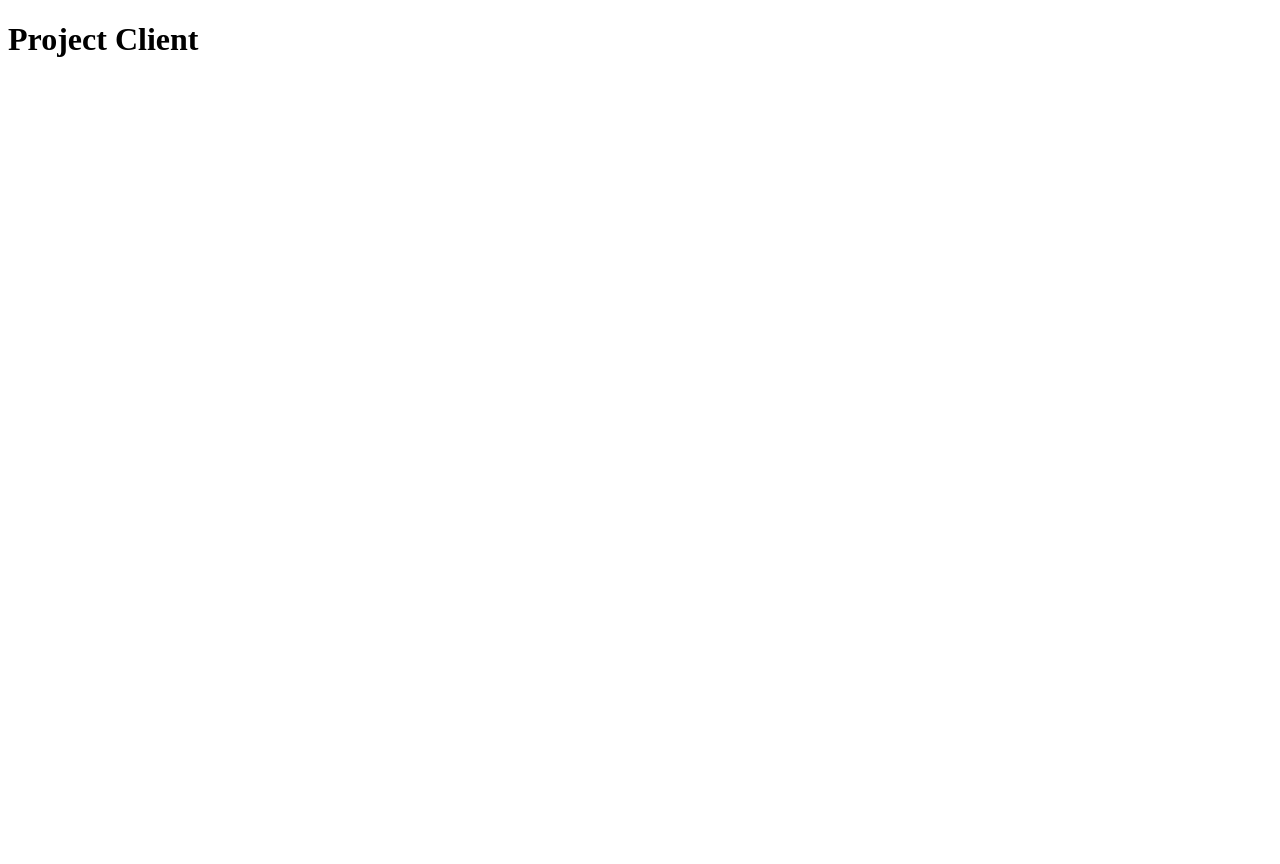
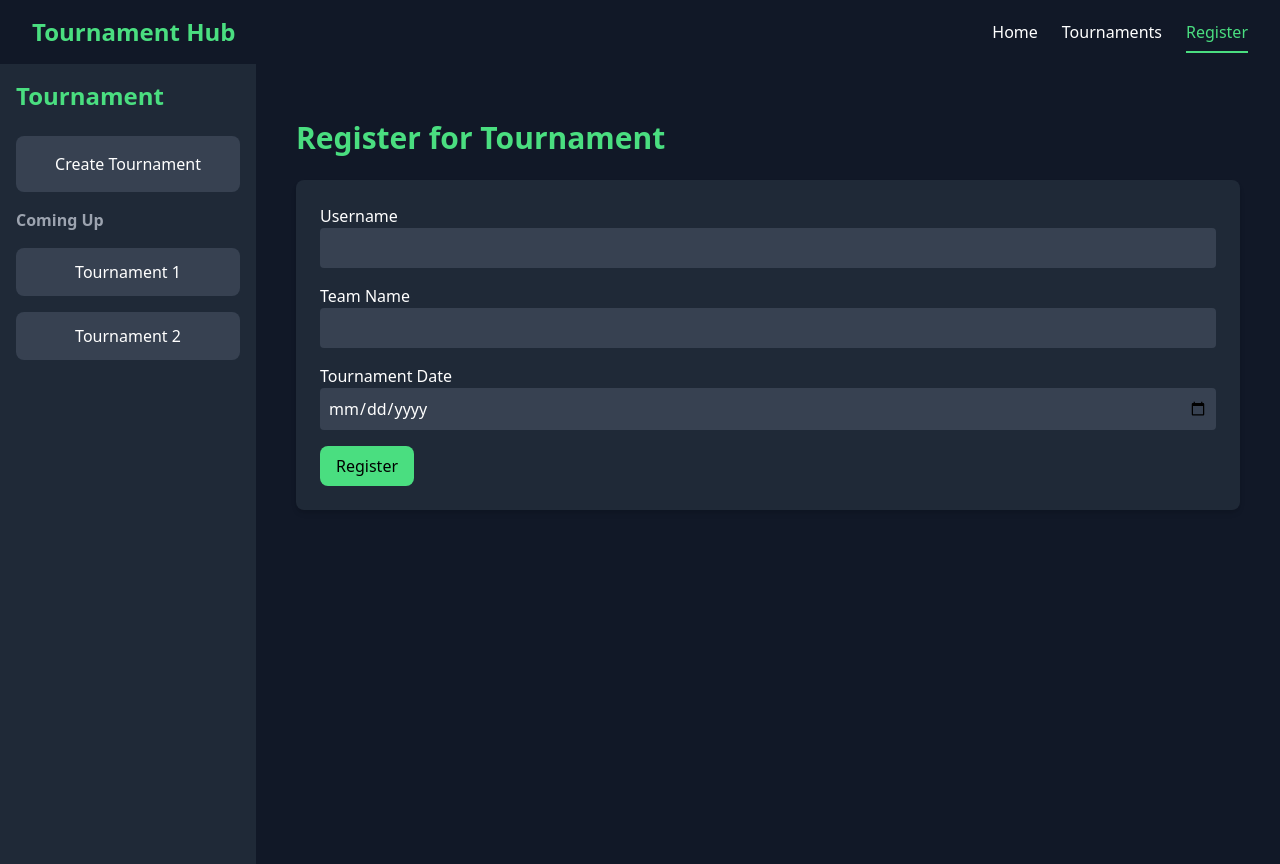
Before and after one commit to breannahumphres/phase-4-project, a React app in the folder client/: page /register in a window 1280 px wide. Before the commit the page ends 800 px from the top, so only its background shows below. Built offline with nearby package versions, Linux system fonts and the light colour scheme.

Commit message:
added components

```diff
--- /dev/null
+++ b/client/postcss.config.js
@@ -0,0 +1,6 @@
+module.exports = {
+    plugins: {
+      tailwindcss: {},
+      autoprefixer: {},
+    },
+  };
--- a/client/src/components/App.js
+++ b/client/src/components/App.js
@@ -1,8 +1,45 @@
-import React, { useEffect, useState } from "react";
-import { Switch, Route } from "react-router-dom";
+import React from 'react';
+import { BrowserRouter as Router, Route, Routes } from 'react-router-dom';
+import Home from './Home'; // Importing the Home component
+import TournamentDetails from './TournamentDetails'; // Placeholder for tournament details component
+import RegistrationForm from './RegistrationForm'; // Importing the registration form component
+import Navbar from './Navbar'; // Importing the Navbar component
 
-function App() {
-  return <h1>Project Client</h1>;
-}
+const App = () => {
+  return (
+    <Router>
+      <Navbar />  {/* Added the Navbar with Tabs */}
+      <div className="flex min-h-screen bg-gray-900 text-white">
+        {/* Sidebar */}
+        <aside className="w-64 bg-gray-800 p-4 overflow-y-auto">
+          <h2 className="text-2xl font-bold mb-6 text-green-400">Tournament</h2>
+          <div className="space-y-4">
+            <button className="bg-gray-700 p-4 w-full rounded-lg hover:bg-green-400 hover:text-black">
+              Create Tournament
+            </button>
+            <div className="space-y-4">
+              <h3 className="font-bold text-gray-400">Coming Up</h3>
+              <button className="bg-gray-700 p-3 w-full rounded-lg hover:bg-green-400 hover:text-black">
+                Tournament 1
+              </button>
+              <button className="bg-gray-700 p-3 w-full rounded-lg hover:bg-green-400 hover:text-black">
+                Tournament 2
+              </button>
+            </div>
+          </div>
+        </aside>
+
+        {/* Main Content */}
+        <main className="flex-1 p-6">
+          <Routes>
+            <Route path="/" element={<Home />} />
+            <Route path="/tournaments" element={<TournamentDetails />} />
+            <Route path="/register" element={<RegistrationForm />} />
+          </Routes>
+        </main>
+      </div>
+    </Router>
+  );
+};
 
 export default App;
--- /dev/null
+++ b/client/src/components/Home.jsx
@@ -0,0 +1,78 @@
+import React, { useEffect, useState } from 'react';
+
+const Home = () => {
+  const [tournaments, setTournaments] = useState([]);
+  const [loading, setLoading] = useState(true);
+
+  useEffect(() => {
+    fetch(`${process.env.REACT_APP_API_BASE_URL}/tournaments`)
+      .then(response => response.json())
+      .then(data => {
+        setTournaments(data);
+        setLoading(false);
+      })
+      .catch(error => {
+        console.error('Error fetching tournaments:', error);
+        setLoading(false);
+      });
+  }, []);
+
+  const handleDelete = (id) => {
+    if (window.confirm('Are you sure you want to delete this tournament?')) {
+      fetch(`${process.env.REACT_APP_API_BASE_URL}/tournaments/${id}`, {
+        method: 'DELETE',
+        headers: {
+          'Content-Type': 'application/json',
+        },
+      }).then(response => {
+        if (response.ok) {
+          setTournaments(tournaments.filter(tournament => tournament.id !== id));
+          alert('Tournament deleted successfully');
+        } else {
+          alert('Error deleting tournament');
+        }
+      });
+    }
+  };
+
+  if (loading) {
+    return (
+      <div className="flex justify-center items-center h-screen">
+        <h2 className="text-2xl text-green-400">Loading Tournaments...</h2>
+      </div>
+    );
+  }
+
+  return (
+    <div className="w-full p-6">
+      <h1 className="text-4xl font-bold text-green-400 mb-6">Available Tournaments</h1>
+      <div className="grid grid-cols-1 sm:grid-cols-2 md:grid-cols-3 gap-6">
+        {tournaments.map((tournament) => (
+          <div key={tournament.id} className="bg-gray-800 p-4 rounded-lg shadow-lg">
+            <img
+              src={tournament.image || '/path/to/default-image.jpg'}
+              alt={tournament.title || 'Tournament Image'}
+              className="rounded-lg mb-4 w-full h-48 object-cover"
+            />
+            <h2 className="text-2xl font-bold text-white mb-2">{tournament.title}</h2>
+            <p className="text-gray-400 mb-2">{tournament.date}</p>
+            <p className="text-gray-400 mb-4">{tournament.location}</p>
+            <div className="flex space-x-4">
+              <button className="bg-green-400 text-black px-4 py-2 rounded-lg hover:bg-green-500">
+                Join
+              </button>
+              <button
+                onClick={() => handleDelete(tournament.id)}
+                className="bg-red-400 text-white px-4 py-2 rounded-lg hover:bg-red-500"
+              >
+                Delete
+              </button>
+            </div>
+          </div>
+        ))}
+      </div>
+    </div>
+  );
+};
+
+export default Home;
--- /dev/null
+++ b/client/src/components/Navbar.jsx
@@ -0,0 +1,46 @@
+import React from 'react';
+import { NavLink } from 'react-router-dom';
+
+const Navbar = () => {
+  return (
+    <nav className="bg-gray-900 text-white py-4 px-8 flex justify-between items-center">
+      <div className="text-2xl font-bold text-green-400">
+        <NavLink to="/">Tournament Hub</NavLink>
+      </div>
+      <ul className="flex space-x-6">
+        <li>
+          <NavLink
+            to="/"
+            className={({ isActive }) =>
+              isActive ? "text-green-400 border-b-2 border-green-400 pb-2" : "hover:text-green-400"
+            }
+          >
+            Home
+          </NavLink>
+        </li>
+        <li>
+          <NavLink
+            to="/tournaments"
+            className={({ isActive }) =>
+              isActive ? "text-green-400 border-b-2 border-green-400 pb-2" : "hover:text-green-400"
+            }
+          >
+            Tournaments
+          </NavLink>
+        </li>
+        <li>
+          <NavLink
+            to="/register"
+            className={({ isActive }) =>
+              isActive ? "text-green-400 border-b-2 border-green-400 pb-2" : "hover:text-green-400"
+            }
+          >
+            Register
+          </NavLink>
+        </li>
+      </ul>
+    </nav>
+  );
+};
+
+export default Navbar;
--- /dev/null
+++ b/client/src/components/RegistrationForm.jsx
@@ -0,0 +1,76 @@
+import React from 'react';
+import { Formik, Field, Form, ErrorMessage } from 'formik';
+import * as Yup from 'yup';
+
+const RegistrationForm = () => {
+  const validationSchema = Yup.object({
+    username: Yup.string()
+      .min(4, 'Username must be at least 4 characters')
+      .required('Username is required'),
+    team_name: Yup.string().required('Team name is required'),
+    date: Yup.date().required('Tournament date is required'),
+  });
+
+  const handleSubmit = (values) => {
+    fetch(`${process.env.REACT_APP_API_BASE_URL}/registrations`, {
+      method: 'POST',
+      headers: { 'Content-Type': 'application/json' },
+      body: JSON.stringify(values),
+    }).then(response => {
+      if (response.ok) {
+        alert('Registration successful!');
+      } else {
+        alert('Registration failed. Please try again.');
+      }
+    });
+  };
+
+  return (
+    <div className="container mx-auto px-4 py-8">
+      <h1 className="text-3xl font-bold text-green-400 mb-6">Register for Tournament</h1>
+      <Formik
+        initialValues={{ username: '', team_name: '', date: '' }}
+        validationSchema={validationSchema}
+        onSubmit={handleSubmit}
+      >
+        <Form className="bg-gray-800 p-6 rounded-lg shadow-md text-white">
+          <div className="mb-4">
+            <label htmlFor="username" className="block text-white">Username</label>
+            <Field
+              name="username"
+              type="text"
+              className="bg-gray-700 text-white p-2 rounded w-full"
+            />
+            <ErrorMessage name="username" component="div" className="text-red-400" />
+          </div>
+
+          <div className="mb-4">
+            <label htmlFor="team_name" className="block text-white">Team Name</label>
+            <Field
+              name="team_name"
+              type="text"
+              className="bg-gray-700 text-white p-2 rounded w-full"
+            />
+            <ErrorMessage name="team_name" component="div" className="text-red-400" />
+          </div>
+
+          <div className="mb-4">
+            <label htmlFor="date" className="block text-white">Tournament Date</label>
+            <Field
+              name="date"
+              type="date"
+              className="bg-gray-700 text-white p-2 rounded w-full"
+            />
+            <ErrorMessage name="date" component="div" className="text-red-400" />
+          </div>
+
+          <button type="submit" className="bg-green-400 text-black px-4 py-2 rounded-lg hover:bg-green-500">
+            Register
+          </button>
+        </Form>
+      </Formik>
+    </div>
+  );
+};
+
+export default RegistrationForm;
--- /dev/null
+++ b/client/src/components/TournamentDetails.jsx
@@ -0,0 +1,33 @@
+import React, { useEffect, useState } from 'react';
+import { useParams } from 'react-router-dom';
+
+const TournamentDetails = () => {
+  const { id } = useParams();
+  const [tournament, setTournament] = useState(null);
+
+  useEffect(() => {
+    fetch(`${process.env.REACT_APP_API_BASE_URL}/tournaments/${id}`)  // Replace with Flask API endpoint
+      .then(response => response.json())
+      .then(data => setTournament(data));
+  }, [id]);
+
+  if (!tournament) return <div>Loading...</div>;
+
+  return (
+    <div className="container mx-auto px-4 py-8 text-white">
+      <h1 className="text-3xl font-bold text-green-400">{tournament.title}</h1>
+      <p>Game: {tournament.game}</p>
+      <p>Date: {tournament.date}</p>
+      <p>Location: {tournament.location}</p>
+      <p>Description: {tournament.description}</p>
+      <h3 className="text-xl mt-6">Participants</h3>
+      <ul className="list-disc list-inside">
+        {tournament.registrations.map(reg => (
+          <li key={reg.id}>{reg.team_name}</li>
+        ))}
+      </ul>
+    </div>
+  );
+};
+
+export default TournamentDetails;
--- a/client/src/index.css
+++ b/client/src/index.css
@@ -1,6 +1,18 @@
+/* Import Tailwind's base, components, and utilities */
+@tailwind base;
+@tailwind components;
+@tailwind utilities;
+
+/* Custom CSS variables */
 :root {
   --bg: #282c34;
   --header: #fff;
   --link: #61dafb;
   --text: hsla(0, 0%, 100%, 0.88);
 }
+
+/* You can now use your custom variables */
+body {
+  background-color: var(--bg);
+  color: var(--text);
+}
--- /dev/null
+++ b/client/tailwind.config.js
@@ -0,0 +1,9 @@
+module.exports = {
+  content: [
+    './src/**/*.{js,jsx,ts,tsx}',
+  ],
+  theme: {
+    extend: {},
+  },
+  plugins: [],
+};
```
Also changed, not shown: client/package.json (+10 -3 lines), 1 other file.
